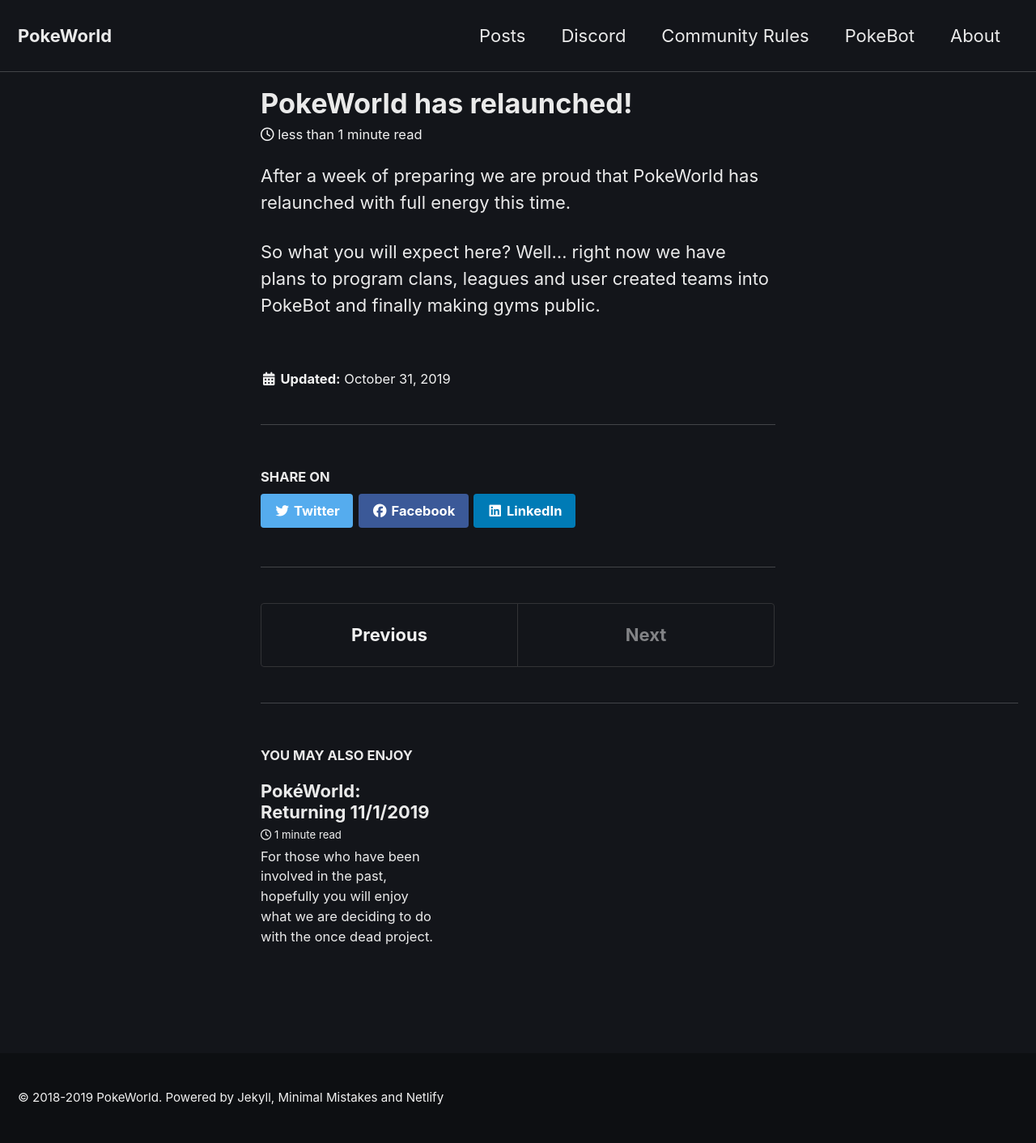
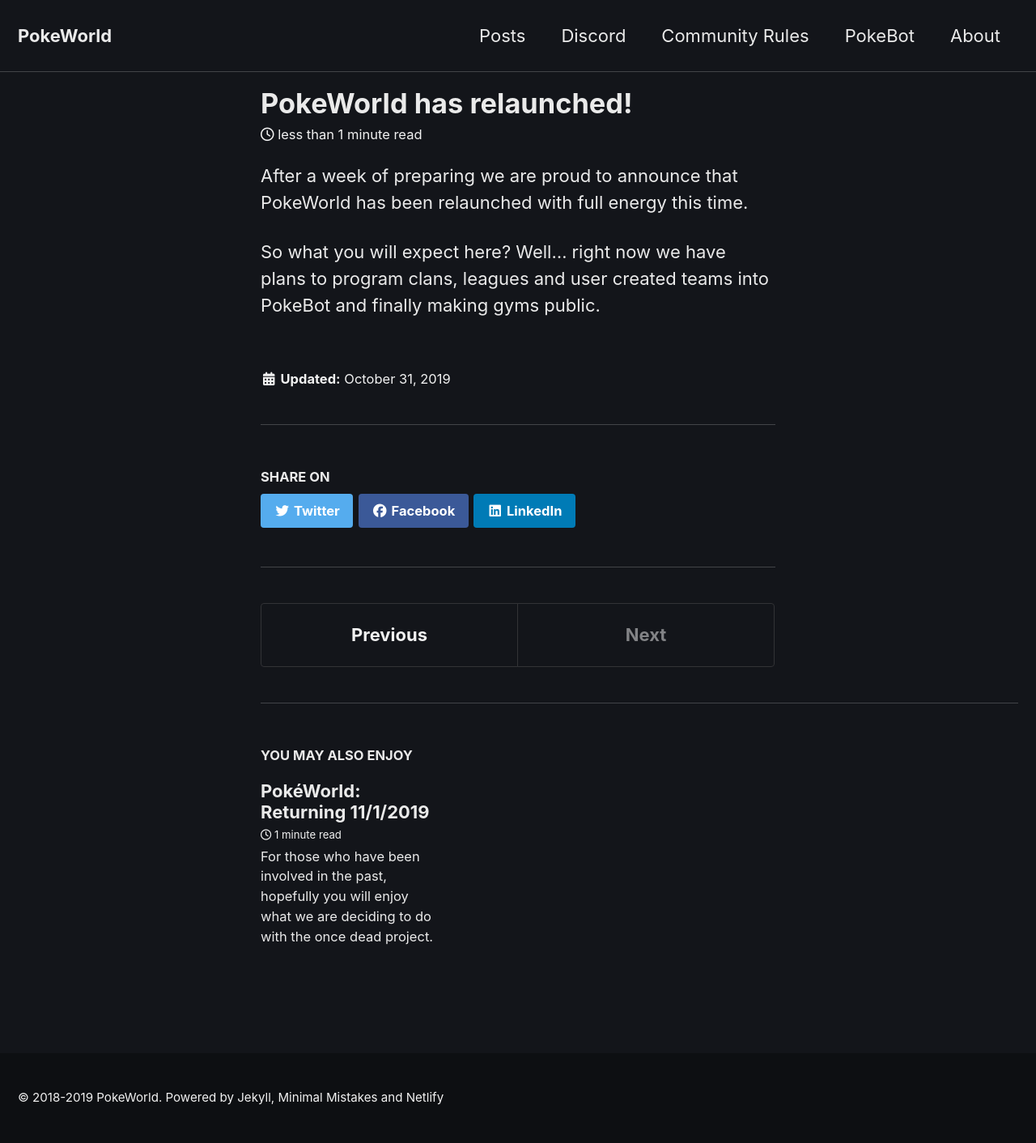
Before and after one commit to UniverseDevGroup/pokeworld-website, a Jekyll site: the page built from _posts/2019-10-31-pokeworld-has-relaunched.md, in a window 1280 px wide. Shown: the whole page at 81% size. Built offline with Jekyll 4.4.1, drawn with Linux system fonts in a browser that asks for light colours; cached includes are drawn as plain includes; nearby versions of some CDN libraries.

Commit message:
Update Post “2019-10-31-pokeworld-has-relaunched”

```diff
--- a/_posts/2019-10-31-pokeworld-has-relaunched.md
+++ b/_posts/2019-10-31-pokeworld-has-relaunched.md
@@ -1,6 +1,6 @@
 ---
 title: PokeWorld has relaunched!
 ---
-After a week of preparing we are proud that PokeWorld has relaunched with full energy this time.
+After a week of preparing we are proud to announce that PokeWorld has been relaunched with full energy this time.
 
 So what you will expect here? Well... right now we have plans to program clans, leagues and user created teams into PokeBot and finally making gyms public.
```
